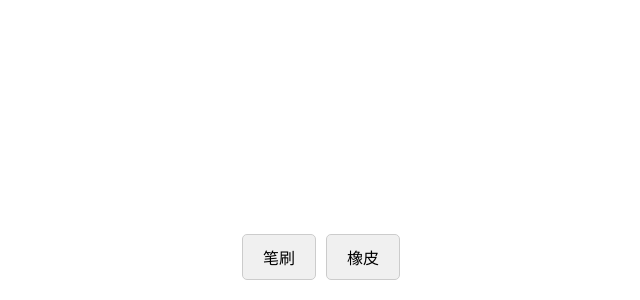
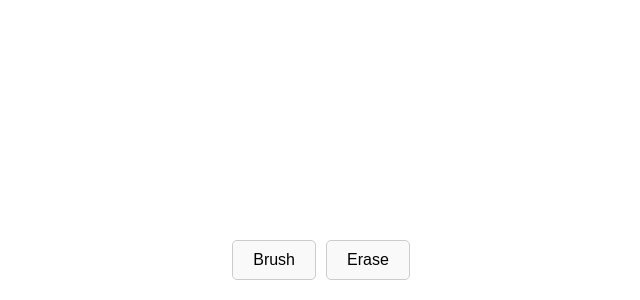
Before and after one commit to sotoku1koo/drawing-project, a plain HTML site: page index.html in a window 1280 px wide. Shown: the part 500-800 px from the top of the page, without its empty margins (319-959 px from the left). Drawn offline with Linux system fonts and the light colour scheme.

Commit message:
index.html

```diff
--- a/index.html
+++ b/index.html
@@ -3,48 +3,58 @@
 <head>
   <meta charset="UTF-8">
   <meta name="viewport" content="width=device-width, initial-scale=1.0">
-  <title>绘图功能</title>
+  <title>Drawing App</title>
   <style>
+    /* 全局样式 */
     body, html {
       margin: 0;
       padding: 0;
       height: 100%;
       overflow: hidden;
+      display: flex;
+      flex-direction: column;
+      justify-content: center;
+      align-items: center;
+      background-color: #fff;
     }
+
     canvas {
-      position: absolute;
-      top: 0;
-      left: 0;
+      display: block;
+      background: #fff;
+      cursor: crosshair;
+      border: 1px solid #ddd;
+      flex: 1;
       width: 100%;
       height: 100%;
-      cursor: crosshair;
     }
+
     .controls {
+      display: flex;
+      gap: 10px;
       position: fixed;
       bottom: 20px;
-      left: 50%;
-      transform: translateX(-50%);
-      display: flex;
-      gap: 10px;
     }
+
     button {
       padding: 10px 20px;
       font-size: 16px;
       cursor: pointer;
-      background-color: #f0f0f0;
+      background-color: #f9f9f9;
       border: 1px solid #ccc;
       border-radius: 5px;
+      transition: background-color 0.3s ease;
     }
+
     button:hover {
-      background-color: #e0e0e0;
+      background-color: #eaeaea;
     }
   </style>
 </head>
 <body>
   <canvas id="drawingCanvas"></canvas>
   <div class="controls">
-    <button id="brushTool">笔刷</button>
-    <button id="eraserTool">橡皮</button>
+    <button id="brushTool">Brush</button>
+    <button id="eraserTool">Erase</button>
   </div>
   <script src="script.js"></script>
 </body>
```
